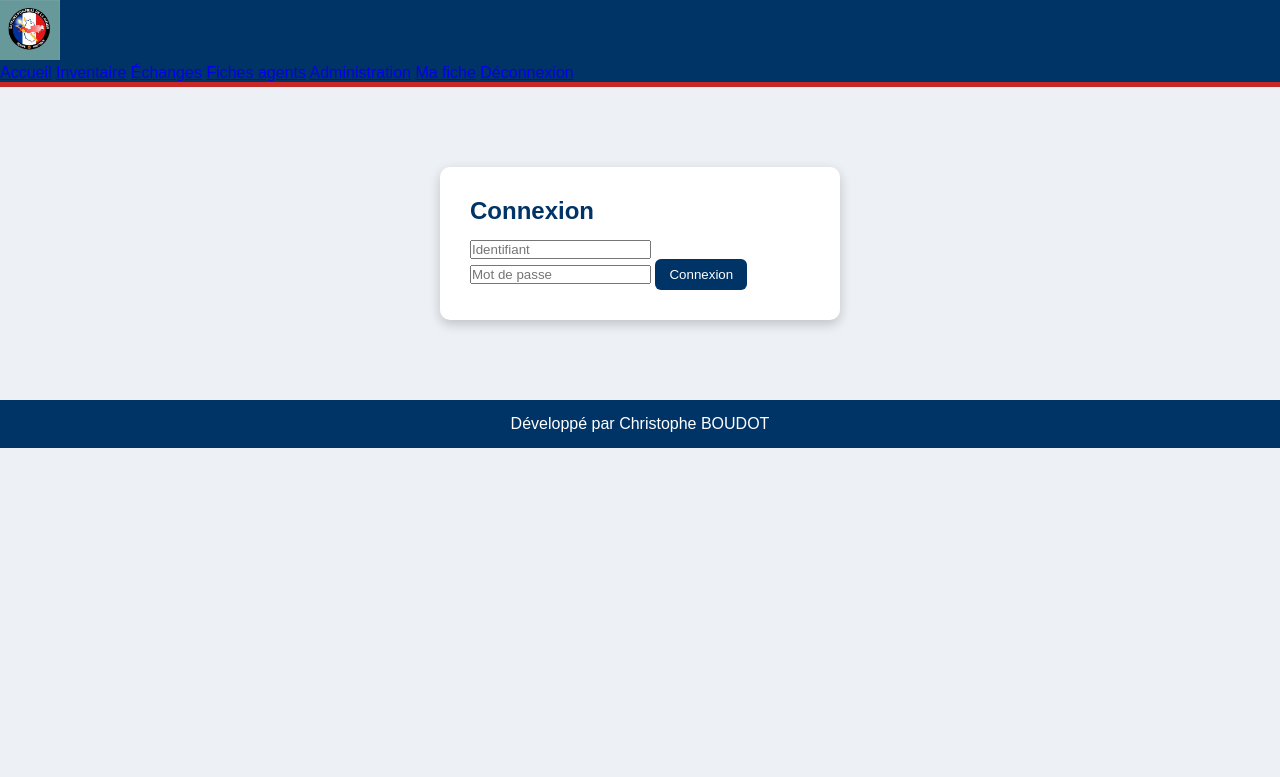
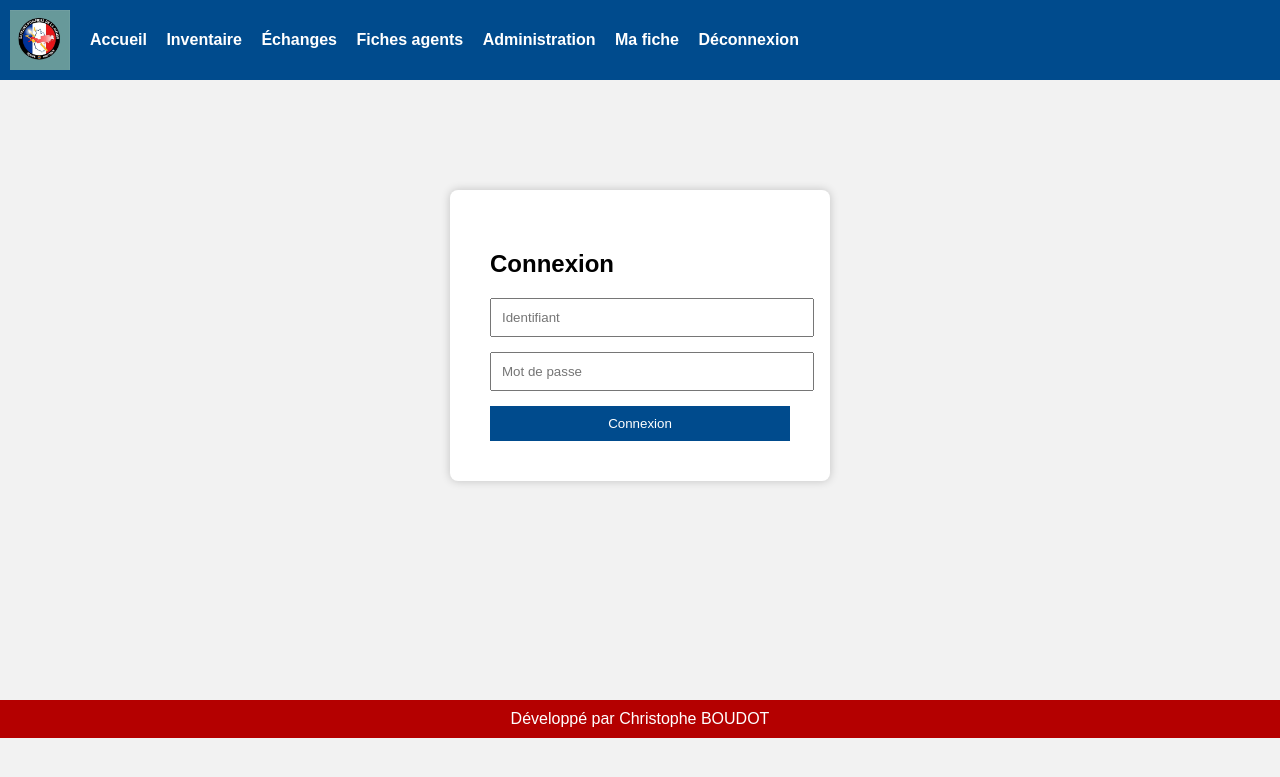
Before and after one commit to Tof55260/materiel-nautique-sdis55, a Flask app: page / in a window 1280 px wide. Shown: the top 777 px of the page. Run offline with Flask 3, Linux system fonts and the light colour scheme; the visitor is signed in with stand-in values (Sample User, id 1).

Commit message:
Update style.css

```diff
--- a/static/style.css
+++ b/static/style.css
@@ -1,90 +1,64 @@
-*{box-sizing:border-box;margin:0;padding:0;font-family:Arial}
+body{
+margin:0;
+font-family:Arial;
+background:#f2f2f2;
+}
 
-body{background:#edf1f5}
-
-/* HEADER */
-
-.topbar{background:#003366;border-bottom:5px solid #c62828}
-
-.topbar-inner{
-max-width:1300px;
-margin:auto;
-padding:10px 20px;
+.topbar{
+background:#004b8d;
 display:flex;
 align-items:center;
-justify-content:space-between
+padding:10px;
 }
 
-.logo{height:60px}
+.logo{
+height:60px;
+margin-right:20px;
+}
 
-.menu{display:flex;gap:12px}
-
-.menu a{
+nav a{
 color:white;
 text-decoration:none;
-padding:8px 14px;
-border-radius:6px;
-font-weight:bold
+margin-right:15px;
+font-weight:bold;
 }
 
-.menu a:hover{background:rgba(255,255,255,.25)}
-
-/* PAGE */
+nav a:hover{
+text-decoration:underline;
+}
 
 .container{
-max-width:1300px;
-margin:30px auto;
-padding:0 20px
+padding:30px;
+min-height:70vh;
 }
 
-.card{
-background:white;
-padding:20px;
-border-radius:10px;
-box-shadow:0 4px 12px rgba(0,0,0,.08);
-margin-bottom:20px
+footer{
+background:#b40000;
+color:white;
+text-align:center;
+padding:10px;
 }
 
-h1,h2{color:#003366;margin-bottom:15px}
+.login-box{
+background:white;
+padding:40px;
+max-width:300px;
+margin:80px auto;
+border-radius:8px;
+box-shadow:0 0 10px rgba(0,0,0,.2);
+}
 
-/* TABLE */
+.login-box input{
+width:100%;
+padding:10px;
+margin-bottom:15px;
+}
 
-table{width:100%;border-collapse:collapse}
-
-th{background:#c62828;color:white;padding:10px}
-
-td{padding:8px;border-bottom:1px solid #ddd}
-
-/* BUTTON */
-
-button{
-background:#003366;
+.login-box button{
+width:100%;
+padding:10px;
+background:#004b8d;
 color:white;
 border:none;
-padding:8px 14px;
-border-radius:6px;
-cursor:pointer
+cursor:pointer;
 }
-
-button:hover{background:#001e3c}
-
-/* LOGIN */
-
-.login-box{
-max-width:400px;
-margin:80px auto;
-background:white;
-padding:30px;
-border-radius:10px;
-box-shadow:0 4px 12px rgba(0,0,0,.2)
-}
-
-/* FOOTER */
-
-footer{
-text-align:center;
-padding:15px;
-color:white;
-background:#003366;
-margin-top:40px
-}
```
